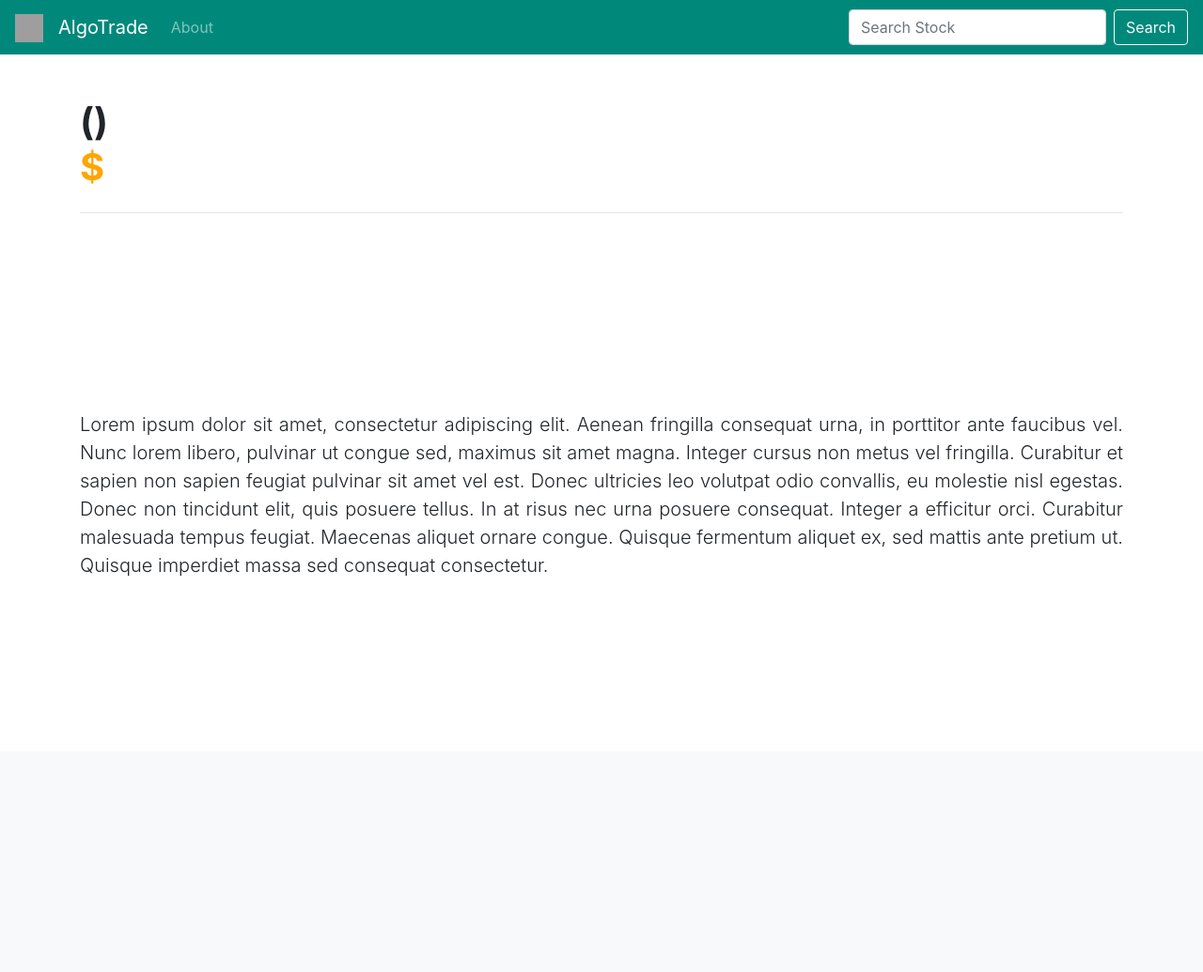
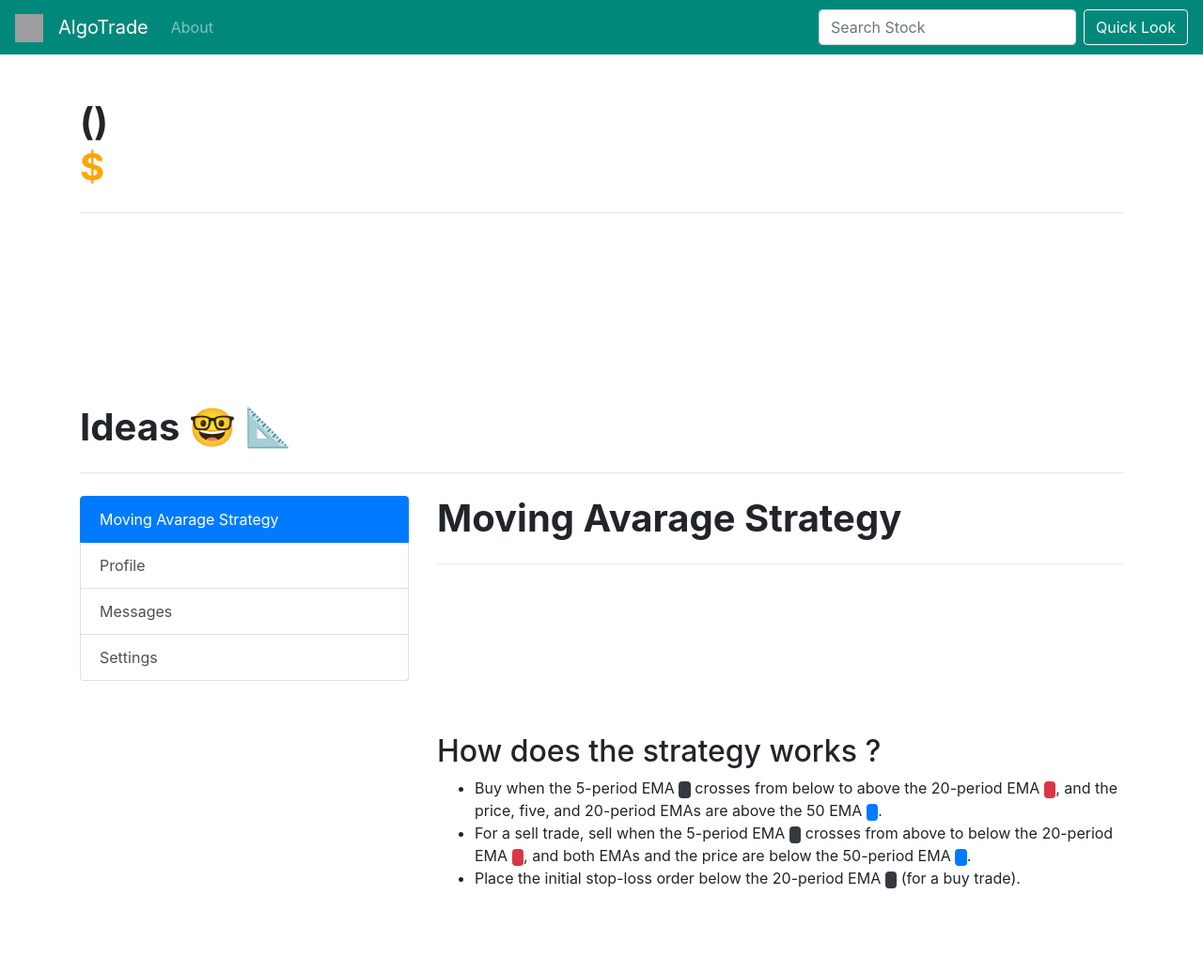
Before and after one commit to yanirhaim/AlgoTrade, a Django app: page /stock/15/ in a window 1280 px wide. Shown: the whole page at 94% size. Before the commit the page ends 613 px from the top, so only its background shows below. Run offline with Django 3.2, Linux system fonts and the light colour scheme; data that the repository does not hold is empty; a map, chart or similar area stays blank; some libraries are stand-ins or nearby versions; grey boxes are pictures that could not be loaded.

Commit message:
Add Moving Avarage Feature

```diff
--- a/templates/base.html
+++ b/templates/base.html
@@ -7,7 +7,6 @@
     <link rel="shortcut icon" href="https://upload.wikimedia.org/wikipedia/commons/thumb/c/c3/Python-logo-notext.svg/1200px-Python-logo-notext.svg.png" />
 
     <!-- CSS -->
-    <link rel="stylesheet" type="text/css" href="css.css">
     <link rel="stylesheet" href="https://stackpath.bootstrapcdn.com/bootstrap/4.4.1/css/bootstrap.min.css" integrity="sha384-Vkoo8x4CGsO3+Hhxv8T/Q5PaXtkKtu6ug5TOeNV6gBiFeWPGFN9MuhOf23Q9Ifjh" crossorigin="anonymous">
     <script src="https://cdn.jsdelivr.net/npm/chart.js@2.9.3/dist/Chart.min.js"></script>
     <title>{% block title %}AlgoTrade{% endblock %}</title>
@@ -35,7 +34,7 @@
           <form action="{% url 'home' %}" class="form-inline my-2 my-lg-0" method="POST">
             {% csrf_token %}
             <input class="form-control mr-sm-2" type="search" placeholder="Search Stock" aria-label="Search" name="ticker" >
-            <button class="btn btn-outline-light my-2 my-sm-0" type="submit">Search</button>
+            <button class="btn btn-outline-light my-2 my-sm-0" type="submit">Quick Look</button>
           </form>
         </div>
       </nav>
@@ -60,6 +59,5 @@
     <script src="https://code.jquery.com/jquery-3.4.1.slim.min.js" integrity="sha384-J6qa4849blE2+poT4WnyKhv5vZF5SrPo0iEjwBvKU7imGFAV0wwj1yYfoRSJoZ+n" crossorigin="anonymous"></script>
     <script src="https://cdn.jsdelivr.net/npm/popper.js@1.16.0/dist/umd/popper.min.js" integrity="sha384-Q6E9RHvbIyZFJoft+2mJbHaEWldlvI9IOYy5n3zV9zzTtmI3UksdQRVvoxMfooAo" crossorigin="anonymous"></script>
     <script src="https://stackpath.bootstrapcdn.com/bootstrap/4.4.1/js/bootstrap.min.js" integrity="sha384-wfSDF2E50Y2D1uUdj0O3uMBJnjuUD4Ih7YwaYd1iqfktj0Uod8GCExl3Og8ifwB6" crossorigin="anonymous"></script>
-
 </body>
 </html>
--- a/templates/stock.html
+++ b/templates/stock.html
@@ -10,12 +10,51 @@
       <font color='orange'>$ {{api.latestPrice}}</font>
     </h1>
     <hr class="my-4">
-    <canvas id="myChart"></canvas>
-    <p class="lead" align='justify'> <br/>
-      Lorem ipsum dolor sit amet, consectetur adipiscing elit. Aenean fringilla consequat urna, in porttitor ante faucibus vel. Nunc lorem libero, pulvinar ut congue sed, maximus sit amet magna. Integer cursus non metus vel fringilla. Curabitur et sapien non sapien feugiat pulvinar sit amet vel est. Donec ultricies leo volutpat odio convallis, eu molestie nisl egestas. Donec non tincidunt elit, quis posuere tellus. In at risus nec urna posuere consequat. Integer a efficitur orci. Curabitur malesuada tempus feugiat. Maecenas aliquet ornare congue. Quisque fermentum aliquet ex, sed mattis ante pretium ut. Quisque imperdiet massa sed consequat consectetur.
-    </p>
+    <canvas id="mainChart"></canvas>
+    <br/>
+    <br/>
+    <h1 class="display-10 font-weight-bold">
+      Ideas 🤓 📐
+    </h1>
+    <hr class="my-4">
+    <div class="row">
+      <div class="col-4">
+        <div class="list-group" id="list-tab" role="tablist">
+          <a class="list-group-item list-group-item-action active" id="list-home-list" data-toggle="list" href="#list-home" role="tab" aria-controls="home">Moving Avarage Strategy</a>
+          <a class="list-group-item list-group-item-action" id="list-profile-list" data-toggle="list" href="#list-profile" role="tab" aria-controls="profile">Profile</a>
+          <a class="list-group-item list-group-item-action" id="list-messages-list" data-toggle="list" href="#list-messages" role="tab" aria-controls="messages">Messages</a>
+          <a class="list-group-item list-group-item-action" id="list-settings-list" data-toggle="list" href="#list-settings" role="tab" aria-controls="settings">Settings</a>
+        </div>
+      </div>
+      <div class="col-8">
+        <div class="tab-content" id="nav-tabContent">
+          <div class="tab-pane fade show active" id="list-home" role="tabpanel" aria-labelledby="list-home-list">
+            <h1 class="display-10 font-weight-bold">
+              Moving Avarage Strategy
+            </h1>
+            <hr class="my-4">
+            <canvas id="movaChart"></canvas>
+            <br/>
+            <h2>How does the strategy works ?</h2>
+            <ul>
+              <li>Buy when the 5-period EMA <span class="badge badge-dark">&nbsp;</span> crosses from below to above the 20-period EMA <span class="badge badge-danger">&nbsp;</span>, and the price, five, and 20-period EMAs are above the 50 EMA <span class="badge badge-primary">&nbsp;</span>.</li>
+              <li>For a sell trade, sell when the 5-period EMA <span class="badge badge-dark">&nbsp;</span> crosses from above to below the 20-period EMA <span class="badge badge-danger">&nbsp;</span>, and both EMAs and the price are below the 50-period EMA <span class="badge badge-primary">&nbsp;</span>.</li>
+              <li>Place the initial stop-loss order below the 20-period EMA <span class="badge badge-dark">&nbsp;</span> (for a buy trade).</li>
+            </ul>
+          </div>
+          <div class="tab-pane fade" id="list-profile" role="tabpanel" aria-labelledby="list-profile-list">...</div>
+          <div class="tab-pane fade" id="list-messages" role="tabpanel" aria-labelledby="list-messages-list">...</div>
+          <div class="tab-pane fade" id="list-settings" role="tabpanel" aria-labelledby="list-settings-list">...</div>
+        </div>
+      </div>
     </div>
 
+    <br/>
+    <br/>
+    <br/>
+
+  </div>
+    <!--
       <ul class="list-group w-25 p-3">
       {% for key, value in api.items %}
         {% if value %}
@@ -26,72 +65,111 @@
         {% endif %}
       {% endfor %}
       </ul>
+    -->
 
     <!-- Java Script for chart.js-->
     <script>
+
       var symbol = "{{api.symbol}}";
 
       //Get APIS//
-    const api_url = 'https://www.alphavantage.co/query?function=TIME_SERIES_INTRADAY&symbol='+ symbol +'&interval=60min&apikey=00ZERKSSLUKN4XIR'
-    const ema20_ulr = 'https://www.alphavantage.co/query?function=EMA&symbol='+ symbol +'&interval=60min&time_period=20&series_type=open&apikey=00ZERKSSLUKN4XIR'
-    const ema10_ulr = 'https://www.alphavantage.co/query?function=EMA&symbol='+ symbol +'&interval=60min&time_period=10&series_type=open&apikey=00ZERKSSLUKN4XIR'
+      const api_url = 'https://www.alphavantage.co/query?function=TIME_SERIES_INTRADAY&symbol='+ symbol +'&interval=15min&apikey=00ZERKSSLUKN4XIR'
+      const ema5_ulr = 'https://www.alphavantage.co/query?function=EMA&symbol='+ symbol +'&interval=15min&time_period=5&series_type=open&apikey=00ZERKSSLUKN4XIR'
+      const ema20_ulr = 'https://www.alphavantage.co/query?function=EMA&symbol='+ symbol +'&interval=15min&time_period=20&series_type=open&apikey=00ZERKSSLUKN4XIR'
+      const ema50_ulr = 'https://www.alphavantage.co/query?function=EMA&symbol='+ symbol +'&interval=15min&time_period=50&series_type=open&apikey=00ZERKSSLUKN4XIR'
 
       async function getData(){
-      //fetch the data on the api
+        //fetch the data on the api---------------------
         var response = await fetch(api_url);
         var data = await response.json();
 
-      var response2 = await fetch(ema20_ulr);
-      var data_ema = await response2.json();
+        var response2 = await fetch(ema5_ulr);
+        var data_ema5 = await response2.json();
 
-      var response3 = await fetch(ema10_ulr);
-      var data_ema2 = await response3.json();
+        var response3 = await fetch(ema20_ulr);
+        var data_ema20 = await response3.json();
+
+        var response4 = await fetch(ema50_ulr);
+        var data_ema50 = await response4.json();
+      //------------------------------------------------
+
 
         //get the values from the API
-      //get the close values
+
+        //get the close values-------------------------------------------------
         var value = []
-      for (var i in data["Time Series (60min)"]) {
-         if (data["Time Series (60min)"].hasOwnProperty(i))
-         value.push(parseFloat(data["Time Series (60min)"][i]["4. close"]));
+        for (var i in data["Time Series (15min)"]) {
+          if (data["Time Series (15min)"].hasOwnProperty(i))
+          value.push(parseFloat(data["Time Series (15min)"][i]["4. close"]));
         }
+        value = value.reverse();
+        //---------------------------------------------------------------------
+
+        //time frame of the main chart-----------------------------------------
         var timevalues = []
-      for (var i in data["Time Series (60min)"]) {
-         if (data["Time Series (60min)"].hasOwnProperty(i))
+        for (var i in data["Time Series (15min)"]) {
+          if (data["Time Series (15min)"].hasOwnProperty(i))
           timevalues.push(i);
         }
+        timevalues = timevalues.reverse();
+        //---------------------------------------------------------------------
 
-      //get the moving avarege 20 values {just 100}
+        //get the EMA 5 values {just 100}--------------------------------------
+        var ema5 = []
+        for (var i in data_ema5["Technical Analysis: EMA"]) {
+          if (data_ema5["Technical Analysis: EMA"].hasOwnProperty(i))
+          ema5.push(parseFloat(data_ema5["Technical Analysis: EMA"][i]["EMA"]));
+        }
+        ema5_final = []
+        for (var i = 0; i<100; i++){
+          ema5_final.push(ema5[i]);
+        }
+        ema5_final = ema5_final.reverse();
+        //---------------------------------------------------------------------
+
+        //get the EMA 20 values {just 100}-------------------------------------
         var ema20 = []
-      for (var i in data_ema["Technical Analysis: EMA"]) {
-         if (data_ema["Technical Analysis: EMA"].hasOwnProperty(i))
-         ema20.push(parseFloat(data_ema["Technical Analysis: EMA"][i]["EMA"]));
+        for (var i in data_ema20["Technical Analysis: EMA"]) {
+          if (data_ema20["Technical Analysis: EMA"].hasOwnProperty(i))
+          ema20.push(parseFloat(data_ema20["Technical Analysis: EMA"][i]["EMA"]));
         }
         ema20_final = []
         for (var i = 0; i<100; i++){
           ema20_final.push(ema20[i]);
         }
+        ema20_final = ema20_final.reverse();
+        //----------------------------------------------------------------------
 
+        //get the EMA 50 values {just 100}-------------------------------------
+        var ema50 = []
+        for (var i in data_ema50["Technical Analysis: EMA"]) {
+          if (data_ema50["Technical Analysis: EMA"].hasOwnProperty(i))
+          ema50.push(parseFloat(data_ema50["Technical Analysis: EMA"][i]["EMA"]));
+        }
+        ema50_final = []
+        for (var i = 0; i<100; i++){
+          ema50_final.push(ema50[i]);
+        }
+        ema50_final = ema50_final.reverse();
+        //----------------------------------------------------------------------
 
-      //get the moving avarege 10 values {just 100}
-      var ema10 = []
-      for (var i in data_ema2["Technical Analysis: EMA"]) {
-         if (data_ema2["Technical Analysis: EMA"].hasOwnProperty(i))
-         ema10.push(parseFloat(data_ema2["Technical Analysis: EMA"][i]["EMA"]));
+        //time frame of the EMA chart------------------------------------------
+        var timeEMAvalues = []
+        for (var i in data_ema20["Technical Analysis: EMA"]) {
+          if (data_ema20["Technical Analysis: EMA"].hasOwnProperty(i))
+          timeEMAvalues.push(i);
         }
-      ema10_final = []
+        timeEMAvalues_final = []
         for (var i = 0; i<100; i++){
-        ema10_final.push(ema10[i]);
+          timeEMAvalues_final.push(timeEMAvalues[i]);
         }
+        timeEMAvalues_final = timeEMAvalues_final.reverse();
 
-      ema20_final = ema20_final.reverse();
-      ema10_final = ema10_final.reverse();
-      value = value.reverse();
-      timevalues = timevalues.reverse();
+        console.log(timeEMAvalues_final);
+        //----------------------------------------------------------------------
 
-      console.log(ema10_final);
-
-      //chart values and styling
-      var ctx = document.getElementById('myChart').getContext('2d');
+        //Main Chart of the Stock-----------------------------------------------
+        var ctx = document.getElementById('mainChart').getContext('2d');
         var myChart = new Chart(ctx, {
             type: 'line',
             data: {
@@ -101,23 +179,52 @@
                     minBarLength: 200,
                     data: value,
                     fill: false,
-                  backgroundColor: [
-                      'rgba(0, 0, 0)'],
                     borderColor: [
-                      'rgba(0, 0, 0)'],
+                        'rgba(50, 205, 50)'],
+                    borderWidth: 1,
+                },
+              ]
+            },
+            options: {
+                scales: {
+                    yAxes: [{
+                        ticks: {
+                            beginAtZero: false
+                        }
+                    }],
+                    xAxes: [{
+                        display:false
+                    }]
+                },
+            }
+        });
+
+        //Moving Avarage Charts------------------------------------------------
+        var ctx = document.getElementById('movaChart').getContext('2d');
+        var myChart = new Chart(ctx, {
+            type: 'line',
+            data: {
+                labels: timeEMAvalues_final,
+                datasets: [{
+                  label: 'EMA 5',
+                  minBarLength: 200,
+                  data: ema5_final,
+                  fill: false,
+                  backgroundColor: ['rgba(255, 0, 0)'],
+                  borderColor: ['rgba(0, 0, 0)'],
                   borderWidth: 1,
                 },{
                   label: 'EMA 20',
                   minBarLength: 200,
                   data: ema20_final,
                   fill: false,
-                backgroundColor: ['rgba(255, 0, 0)'],
+                  backgroundColor: ['rgba(0, 0, 0)'],
                   borderColor: ['rgba(255, 0, 0)'],
                   borderWidth: 1,
                 },{
-                label: 'EMA 10',
+                  label: 'EMA 50',
                   minBarLength: 200,
-                data: ema10_final,
+                  data: ema50_final,
                   fill: false,
                   backgroundColor: ['rgba(0, 0, 255)'],
                   borderColor: ['rgba(0, 0, 255)'],
@@ -131,6 +238,9 @@
                         ticks: {
                             beginAtZero: false
                         }
+                    }],
+                    xAxes: [{
+                        display:false
                     }]
                 }
             }
@@ -140,5 +250,5 @@
 
       getData();
     </script>
-
+    <!------------------------------>
 {% endblock %}
```
Lines whose indentation alone changed are shown as unchanged.
